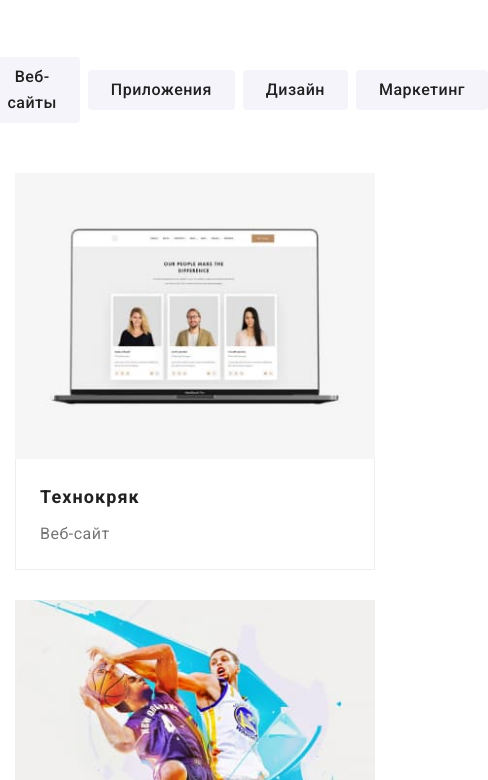
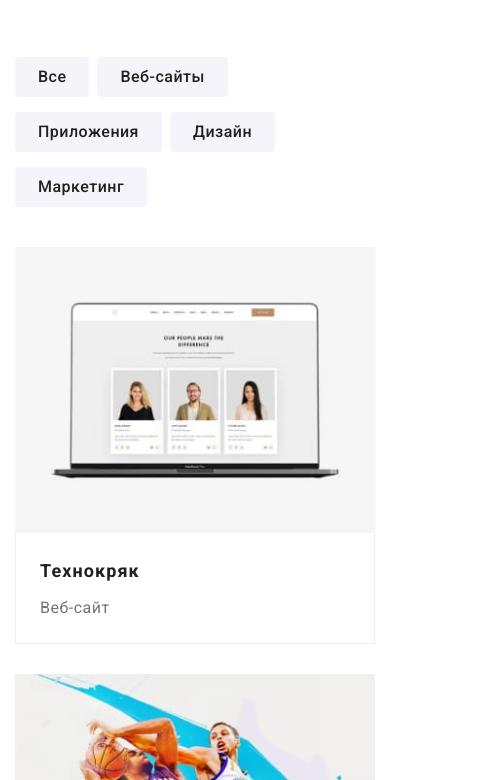
Before and after one commit to SvitlanaVelychko/goit-markup-hw-08, a plain HTML site: page portfolio.html in a window 390 px wide. Shown: the part 64-844 px from the top of the page, 488 px wide, since content can reach past the window. Drawn offline with nearby package versions, Linux system fonts and the light colour scheme.

Commit message:
Выполняет адаптивную верстку

```diff
--- a/sass/components/_container.scss
+++ b/sass/components/_container.scss
@@ -1,6 +1,6 @@
 .container {
     min-width: 320px;
-    width: 100%;
+    width: 100vw;
     padding-left: 15px;
     padding-right: 15px;
     margin-right: auto;
--- a/sass/components/_product.scss
+++ b/sass/components/_product.scss
@@ -37,10 +37,17 @@
 }
 
 .product__meta {
+    height: 100%;
     padding: 20px 24px;
     border-right: 1px solid var(--border-project-color);
     border-bottom: 1px solid var(--border-project-color);
     border-left: 1px solid var(--border-project-color);
+}
+
+@media screen and (min-width:768px) and (max-width:1199.5px) {
+    .project-list__item:first-child .product__meta {
+        padding-bottom: 56px;
+    }
 }
 
 .product__name {
--- a/sass/layout/_filters.scss
+++ b/sass/layout/_filters.scss
@@ -1,11 +1,30 @@
 .filters {
-    @include centeredFlex;
-    margin-bottom: 50px;
+    display: flex;
+    flex-wrap: wrap;
+    margin-bottom: 40px;
+
+    @include tab {
+        @include centeredFlex();
+        margin-bottom: 30px;
+    }
+
+    @include desk {
+        margin-bottom: 50px;
+    }
 }
 
-.filters__item:not(:first-child) {
-    margin-left: 8px;
+.filters__item:not(:last-child) {
+    margin-right: 8px;
 }
+
+.filters__item:nth-child(-n+3) {
+    margin-bottom: 15px;
+
+    @include tab {
+        margin-bottom: 0;
+    }
+}
+
 
 .filters__button {
     display: inline-block;
--- a/sass/layout/_project-list.scss
+++ b/sass/layout/_project-list.scss
@@ -1,13 +1,27 @@
 .project-list {
-    display: flex;
-    flex-wrap: wrap;
-    margin-top: -30px;
-    margin-left: -30px;
+    @include tab {
+        display: flex;
+        flex-wrap: wrap;
+        margin: -15px;
+    }
 }
 
 .project-list__item {
-    flex-basis: (1200px / 3) - 30px;
-    margin-top: 30px;
-    margin-left: 30px;
-    background-color: var(--white-color);
+    @include tab {
+        flex-basis: calc((100% - 2*30px) / 2);
+        margin: 15px;
+    }
+
+    @include desk {
+        flex-basis: calc((100% - 3*30px) / 3);
+        margin: 15px;
+        background-color: var(--white-color);
+    }
 }
+
+@media screen and (max-width: 767.5px) {
+
+    .project-list__item:not(:last-child) {
+        margin-bottom: 30px;
+    }
+}
```
Also changed, not shown: css/main.css, css/main.min.css, 2 other files.
